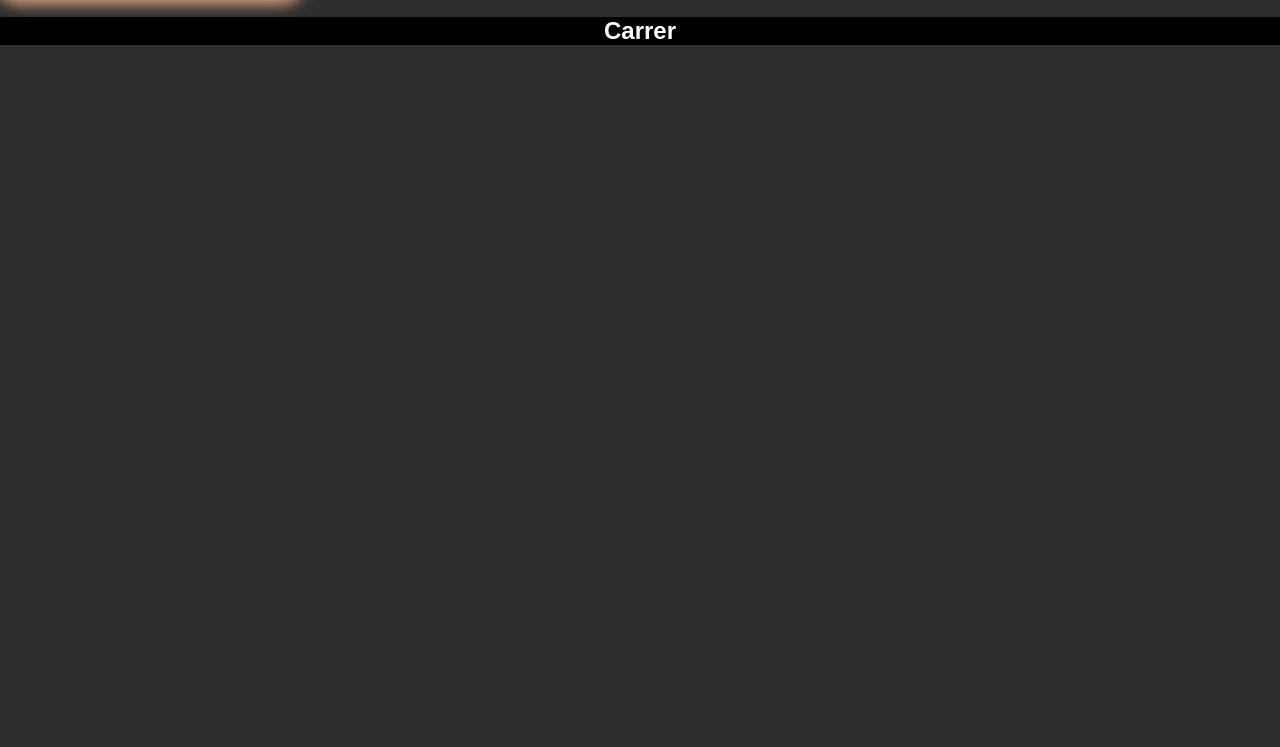
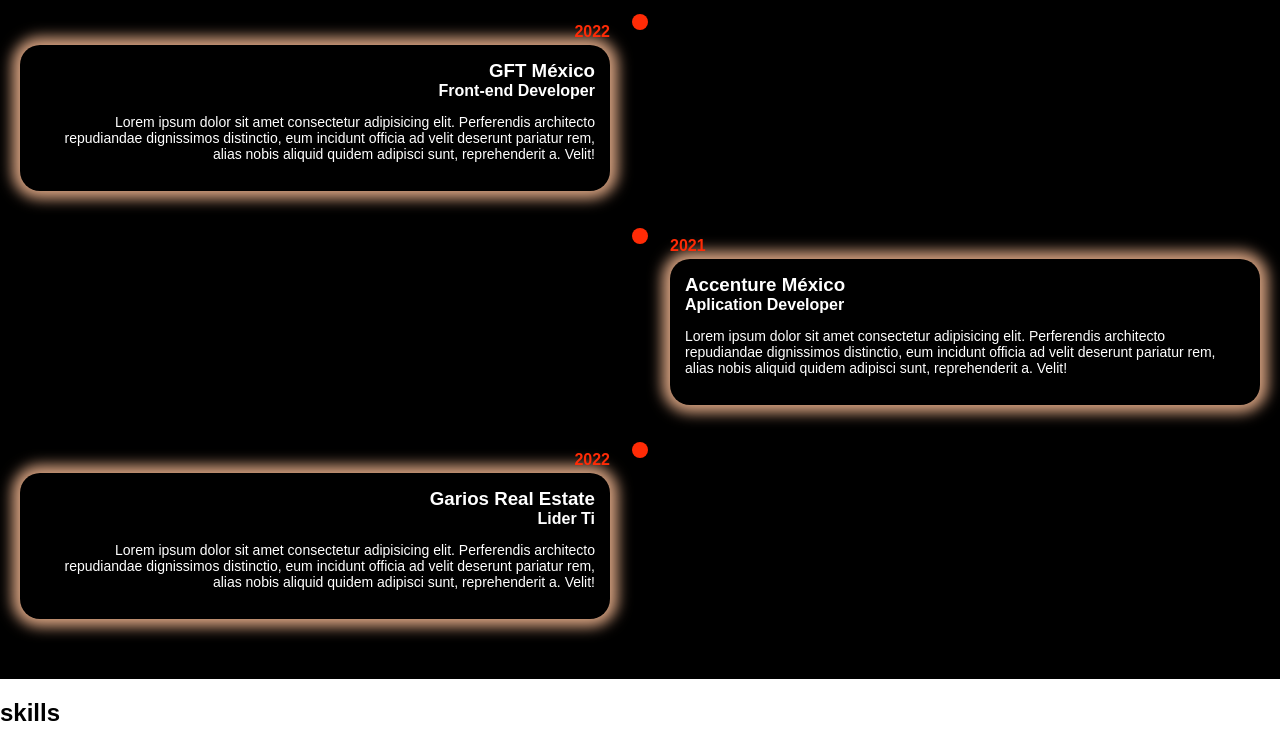
Before and after one commit to Carlos-Nicolas/portafolio-v2, a website: page index.html in a window 1280 px wide. Shown: the part 1261-2008 px from the top of the page. Before the commit the page ends 1326 px from the top, so only its background shows below. Drawn offline with Linux system fonts and the light colour scheme.

Commit message:
git add .

```diff
--- a/index.html
+++ b/index.html
@@ -17,12 +17,12 @@
 
         <ul>
             <li>
-                <a href="#principal">   Home
+                <a href="#principal"> Home
                 </a>
             </li>
             <li>
-                <a href="#">
-                      Abaut me
+                <a href="#About-me">
+                    Carrer
                 </a>
             </li>
             <li>
@@ -30,11 +30,7 @@
                     Skills
                 </a>
             </li>
-            <li>
-                <a href="#">
-                      Carrer
-                </a>
-            </li>
+
             <li>
                 <a href="#">
                     Contact
@@ -49,15 +45,18 @@
             <h3>Carlos Sanchez</h3>
             <h4>Front-end Developer</h4>
             <ul>
-                    <li><a href="http://">
+                <li>
+                    <a href="http://">
                         <i class="fab fa-github"></i>
                     </a>
                 </li>
-                    <li><a href="http://">
+                <li>
+                    <a href="http://">
                         <i class="fab fa-linkedin-in"></i>
                     </a>
                 </li>
-                    <li><a href="http://">
+                <li>
+                    <a href="http://">
                         <i class="fab fa-gitlab"></i>
                     </a>
                 </li>
@@ -65,13 +64,45 @@
             </section>
         </div>
     </div>
-    <div id="About-me">
-        <h2>Carrer</h2>
-        <div class="carrer-histori">
-
+    <div class="timeline" id="About-me">
+        <div class="timeline-item">
+            <div class="timeline-item-dot"></div>
+            <div class="timeline-item-date">2022</div>
+            <div class="timeline-item-content">
+                <h3>GFT México</h3>
+                <h4>Front-end Developer</h4>
+                <p>Lorem ipsum dolor sit amet consectetur adipisicing elit. Perferendis architecto repudiandae
+                    dignissimos distinctio, eum incidunt officia ad velit deserunt pariatur rem, alias nobis aliquid
+                    quidem adipisci sunt, reprehenderit a. Velit!</p>
+            </div>
+        </div>
+        <div class="timeline-item">
+            <div class="timeline-item-dot"></div>
+            <div class="timeline-item-date">2021</div>
+            <div class="timeline-item-content">
+                <h3>Accenture México </h3>
+                <h4>Aplication Developer</h4>
+                <p>Lorem ipsum dolor sit amet consectetur adipisicing elit. Perferendis architecto repudiandae
+                    dignissimos distinctio, eum incidunt officia ad velit deserunt pariatur rem, alias nobis aliquid
+                    quidem adipisci sunt, reprehenderit a. Velit!</p>
+            </div>
+        </div>
+        <div class="timeline-item">
+            <div class="timeline-item-dot"></div>
+            <div class="timeline-item-date">2022</div>
+            <div class="timeline-item-content">
+                <h3>Garios Real Estate </h3>
+                <h4>Lider Ti</h4>
+                <p>Lorem ipsum dolor sit amet consectetur adipisicing elit. Perferendis architecto repudiandae
+                    dignissimos distinctio, eum incidunt officia ad velit deserunt pariatur rem, alias nobis aliquid
+                    quidem adipisci sunt, reprehenderit a. Velit!</p>
+            </div>
+        </div>
 
     </div>
-    </div>
+    <section class="skills">
+        <h2>skills</h2>
+    </section>
 </body>
 
 </html>
--- a/src/scss/_mixins.scss
+++ b/src/scss/_mixins.scss
@@ -0,0 +1,6 @@
+@mixin calc ($property, $expression){
+    #{$property}: calc(#{$expression});
+    #{$property}: -moz-calc(#{$expression});
+    #{$property}: -webkit-calc(#{$expression});
+
+}
--- a/src/scss/_reset.scss
+++ b/src/scss/_reset.scss
@@ -1,7 +1,7 @@
 *{
-    border: 0px;
-    margin: 0px;
-    padding: 0px;
+    border: 0;
+    margin: 0;
+    padding: 0;
 
     &:before,
     &:after{
--- a/src/scss/style.scss
+++ b/src/scss/style.scss
@@ -6,7 +6,7 @@
 
 html {
     font-family: $font-family;
-    background-color: $backgound-first-secction;
+    // background-color: $backgound-first-secction;
 }
 
 body {
@@ -98,6 +98,8 @@
             display: flex;
             justify-content: space-between;
             width: 40%;
+            padding-inline-start: 0;
+            margin: 0%;
 
             li {
                 text-decoration: none;
@@ -114,9 +116,75 @@
 
 #About-me {
     background-color: #000000;
+    padding: 20px;
 
-    >h2 {
-        text-align: center;
-        color: white;
+    .timeline {
+        margin: auto;
+        display: flex;
+        flex-wrap: wrap;
+        position: relative;
+
+        &-item {
+            padding-bottom: 40px;
+            position: relative;
+            color: #ffffff;
+
+            &:nth-child(odd) {
+                text-align: right;
+                @include calc(padding-right, '50% + 30px');
+            }
+
+            &:nth-child(even) {
+                text-align: left;
+                @include calc(padding-left, '50% + 30px');
+            }
+
+            &-content {
+                padding: 15px;
+                border-radius: 20px;
+                box-shadow: 0px 0px 14px 8px #d39f7e;
+
+                >h3,
+                h4 {
+                    margin: 0;
+                }
+
+                p {
+                    font-size: 14px;
+                    font-weight: normal;
+                }
+            }
+
+            &-dot {
+                height: 16px;
+                width: 16px;
+                border-radius: 50%;
+                background-color: $title-color-font;
+                position: absolute;
+                top: -9px;
+                @include calc(left, '50% - 8px')
+            }
+
+            &-date {
+                font-size: 16px;
+                color: $title-color-font;
+                font-weight: bold;
+                margin: 6px 0 4px;
+            }
+
+            &:nth-last-child {
+                padding-bottom: 0;
+            }
+        }
+
+    }
+    &::before{
+        content: "";
+        position: absolute;
+        width: 2px;
+        // height: 100%;
+        background-color: $title-color-font;
+        @include calc( left, '50% - 1px');
+        // margin-bottom: 20px;
     }
 }
```
Also changed, not shown: dist/css/style.css. Lines whose indentation alone changed are shown as unchanged.
